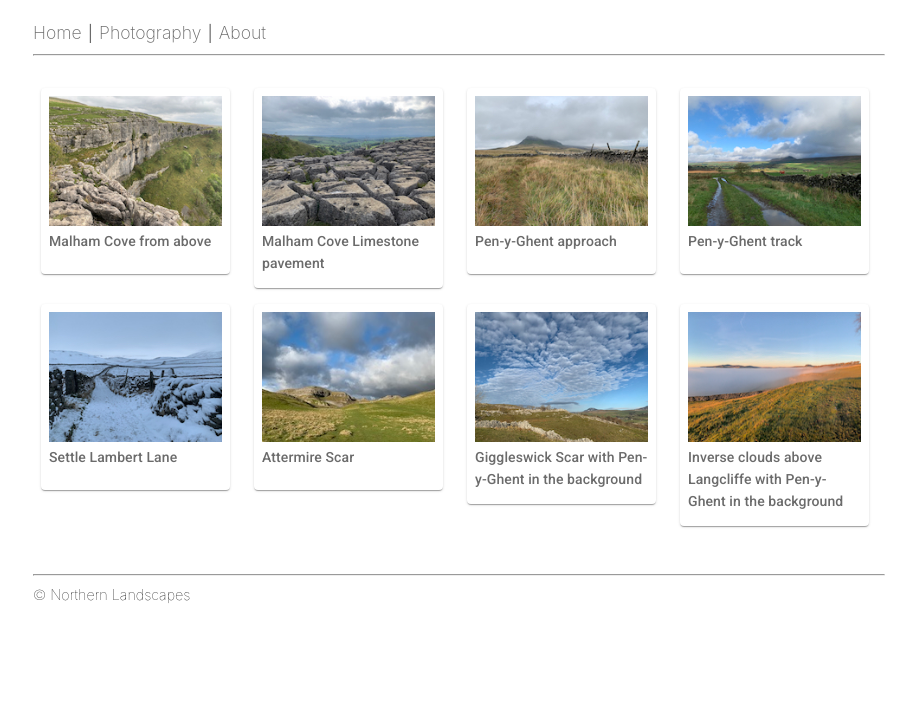
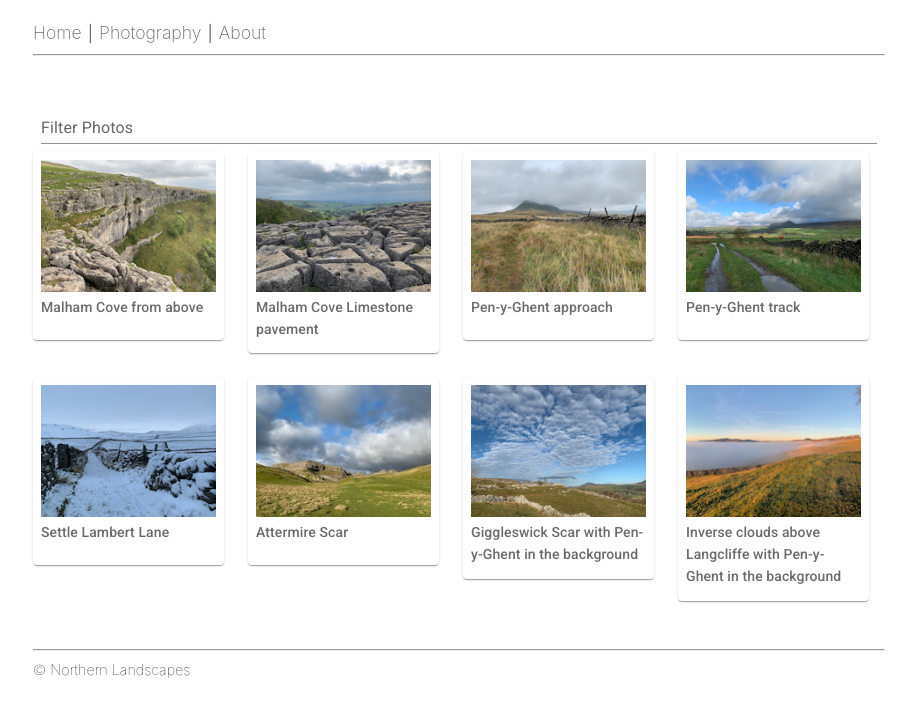
Before and after one commit to joeburton/northern-landscapes, a Next.js app: page /photos in a window 1280 px wide. Shown: the top 714 px of the page, without its empty margins (181-1097 px from the left). Built offline with nearby package versions, Linux system fonts and the light colour scheme.

Commit message:
adding filter function

```diff
--- /dev/null
+++ b/components/FilterImages.tsx
@@ -0,0 +1,36 @@
+import { useEffect, useState } from 'react';
+import TextField from '@mui/material/TextField';
+import FormControl from '@mui/material/FormControl';
+import Box from '@mui/material/Box';
+
+const FilterImages = ({ setImageArray, images }) => {
+  const [filterValue, setFilterValues] = useState<string>('');
+
+  const filterImages = (e: React.ChangeEvent<HTMLInputElement>) => {
+    setFilterValues(e.target.value);
+  };
+
+  useEffect(() => {
+    const filteredImages = images.filter((image) =>
+      image.title.toLowerCase().includes(filterValue.toLocaleLowerCase())
+    );
+
+    setImageArray(filteredImages);
+  }, [filterValue]);
+
+  return (
+    <Box sx={{ display: 'flex', flexWrap: 'wrap' }}>
+      <FormControl fullWidth sx={{ m: 1 }} variant='standard'>
+        <TextField
+          label='Filter Photos'
+          variant='standard'
+          onChange={filterImages}
+          value={filterValue}
+          sx={{ input: { color: 'grey', fontWeight: 200 } }}
+        />
+      </FormControl>
+    </Box>
+  );
+};
+
+export default FilterImages;
--- a/components/List.tsx
+++ b/components/List.tsx
@@ -1,23 +1,37 @@
-import * as React from 'react';
+import React, { useState } from 'react';
 import ListItem from './ListItem';
 import { Photo } from '../interfaces';
 import Grid from '@mui/material/Grid';
+import FilterImages from './FilterImages';
 
-type Props = {
-  items: Photo[];
+type ImagesArray = {
+  images: Photo[];
 };
 
 import styles from './List.module.css';
 
-const List = ({ items }: Props) => (
-  <Grid container alignItems='stretch' className={styles.photosList}>
-    {items.map((item) => (
+const List = ({ images }: ImagesArray) => {
+  const [imageArray, setImageArray] = useState<Photo[] | []>(images);
+
+  return (
+    <Grid>
+      <Grid item>
+        <FilterImages setImageArray={setImageArray} images={images} />
+      </Grid>
+      <Grid item>
+        <Grid
+          container
+          spacing={1}
+          alignItems='stretch'
+          className={styles.photosList}
+        >
+          {imageArray.map((image) => (
             <Grid
               item
               xs={6}
               sm={4}
               md={3}
-        key={item.id}
+              key={image.id}
               sx={{
                 marginBottom: 2,
                 paddingRight: 2,
@@ -25,10 +39,13 @@ const List = ({ items }: Props) => (
                 textAlign: 'left',
               }}
             >
-        <ListItem data={item} />
+              <ListItem data={image} />
             </Grid>
           ))}
         </Grid>
+      </Grid>
+    </Grid>
   );
+};
 
 export default List;
--- a/pages/photos/index.tsx
+++ b/pages/photos/index.tsx
@@ -6,18 +6,18 @@ import Layout from '../../components/Layout';
 import List from '../../components/List';
 
 type Props = {
-  items: Photo[];
+  images: Photo[];
 };
 
-const WithStaticProps = ({ items }: Props) => (
+const WithStaticProps = ({ images }: Props) => (
   <Layout title='North Yorkshire, Craven and beyond Landscapes - Photography'>
-    <List items={items} />
+    <List images={images} />
   </Layout>
 );
 
 export const getStaticProps: GetStaticProps = async () => {
-  const items: Photo[] = photosData;
-  return { props: { items } };
+  const images: Photo[] = photosData;
+  return { props: { images } };
 };
 
 export default WithStaticProps;
```
Also changed, not shown: components/FilterImages.module.css (added). Lines whose indentation alone changed are shown as unchanged.
